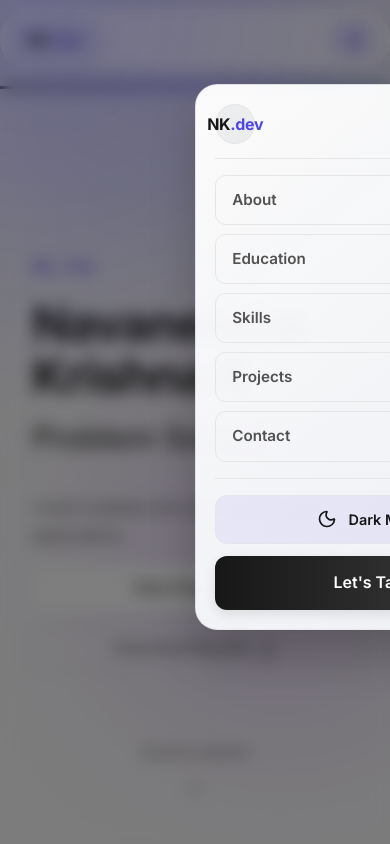
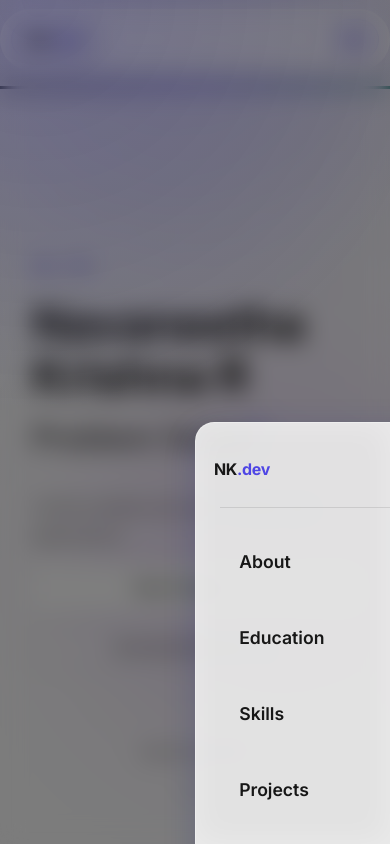
Before and after one commit to NavaneethaKrishna26/Portfolio-2026, a React app: page / in a window 390 px wide. Both pictures are taken after a click on the button "Open menu". Shown: the top 844 px of the page. Built offline with nearby package versions, Linux system fonts and the light colour scheme; the HTML template or start-up script is replaced by a standard one.

Commit message:
navbar mobile2

```diff
--- a/src/components/Navbar.jsx
+++ b/src/components/Navbar.jsx
@@ -149,10 +149,10 @@ const Navbar = () => {
           >
             <motion.div
               className="mobile-menu-content"
-              initial={{ y: -28, opacity: 0, scale: 0.96 }}
-              animate={{ y: 0, opacity: 1, scale: 1 }}
-              exit={{ y: -20, opacity: 0, scale: 0.97 }}
-              transition={{ type: 'spring', damping: 25, stiffness: 200 }}
+              initial={{ opacity: 0, scale: 0.92 }}
+              animate={{ opacity: 1, scale: 1 }}
+              exit={{ opacity: 0, scale: 0.9 }}
+              transition={{ type: 'spring', damping: 28, stiffness: 300 }}
               onClick={(e) => e.stopPropagation()}
             >
               <div className="mobile-menu-header">
--- a/src/index.css
+++ b/src/index.css
@@ -527,54 +527,73 @@ html.dark .mobile-toggle button {
   background:
     radial-gradient(circle at 10% 0%, rgba(79, 70, 229, 0.14), transparent 45%),
     rgba(8, 8, 8, 0.52);
-  backdrop-filter: blur(8px);
-  -webkit-backdrop-filter: blur(8px);
+  backdrop-filter: blur(12px);
+  -webkit-backdrop-filter: blur(12px);
   z-index: 999;
 }
 
 .mobile-menu-content {
   position: absolute;
-  top: 5.25rem;
+  top: 50%;
   left: 50%;
-  transform: translateX(-50%);
-  width: min(90vw, 380px);
-  background: linear-gradient(140deg, rgba(255, 255, 255, 0.97), rgba(244, 246, 251, 0.95));
-  border: 1px solid rgba(15, 23, 42, 0.08);
-  box-shadow: 0 25px 45px rgba(0, 0, 0, 0.22);
-  padding: 1.2rem;
+  transform: translate(-50%, -50%);
+  width: min(85vw, 400px);
+  max-height: 85vh;
+  background: rgba(255, 255, 255, 0.85);
+  backdrop-filter: blur(16px);
+  -webkit-backdrop-filter: blur(16px);
+  border: 1px solid rgba(255, 255, 255, 0.3);
+  box-shadow: 0 8px 32px rgba(31, 38, 135, 0.2);
+  padding: 1.5rem;
   display: flex;
   flex-direction: column;
-  border-radius: 1.4rem;
+  border-radius: 1.2rem;
+  overflow-y: auto;
 }
 
 html.dark .mobile-menu-content {
-  background: linear-gradient(145deg, rgba(18, 18, 18, 0.98), rgba(24, 24, 24, 0.95));
-  border-color: rgba(255, 255, 255, 0.09);
-  box-shadow: 0 25px 45px rgba(0, 0, 0, 0.56);
+  background: rgba(15, 15, 15, 0.9);
+  backdrop-filter: blur(16px);
+  -webkit-backdrop-filter: blur(16px);
+  border: 1px solid rgba(255, 255, 255, 0.1);
+  box-shadow: 0 8px 32px rgba(0, 0, 0, 0.4);
 }
 
 .mobile-menu-header {
   display: flex;
   justify-content: space-between;
   align-items: center;
-  margin-bottom: 1rem;
-  border-bottom: 1px solid var(--border-color);
-  padding-bottom: 0.85rem;
+  margin-bottom: 1.5rem;
+  border-bottom: 1px solid rgba(0, 0, 0, 0.1);
+  padding-bottom: 1rem;
   width: 100%;
 }
 
+html.dark .mobile-menu-header {
+  border-bottom-color: rgba(255, 255, 255, 0.1);
+}
+
 .mobile-menu-header button {
-  background: rgba(15, 23, 42, 0.06);
-  border: 1px solid var(--border-color);
-  border-radius: 50%;
-  width: 40px;
-  height: 40px;
+  background: transparent;
+  border: none;
+  border-radius: 0.5rem;
+  width: 44px;
+  height: 44px;
   display: flex;
   align-items: center;
   justify-content: center;
   cursor: pointer;
   color: var(--text-main);
-  transition: all 0.2s;
+  transition: all 0.2s ease;
+  padding: 0.5rem;
+}
+
+.mobile-menu-header button:hover {
+  background: rgba(0, 0, 0, 0.05);
+}
+
+html.dark .mobile-menu-header button:hover {
+  background: rgba(255, 255, 255, 0.05);
 }
 
 .mobile-menu-header button:active {
@@ -584,41 +603,66 @@ html.dark .mobile-menu-content {
 .mobile-nav-links {
   display: flex;
   flex-direction: column;
-  gap: 0.55rem;
+  gap: 1rem;
   flex-grow: 1;
 }
 
 .mobile-nav-links a {
-  font-size: 0.95rem;
+  font-size: 1.1rem;
   font-weight: 600;
-  color: var(--text-muted);
-  padding: 0.75rem 1rem;
-  border: 1px solid var(--border-color);
-  border-radius: 0.65rem;
-  transition: color 0.2s, transform 0.2s, border-color 0.2s, background-color 0.2s;
+  color: var(--text-main);
+  padding: 1rem 1.2rem;
+  border: none;
+  border-radius: 0.75rem;
+  transition: all 0.25s ease-out;
   display: flex;
   align-items: center;
   justify-content: flex-start;
-  gap: 0.5rem;
+  gap: 0.75rem;
   width: 100%;
   box-sizing: border-box;
-}
-
-.mobile-nav-links a:hover,
+  background: transparent;
+}
+
+.mobile-nav-links a span {
+  flex: 1;
+}
+
+.mobile-nav-links a:hover {
+  background-color: rgba(79, 70, 229, 0.12);
+  color: var(--accent-color);
+  transform: translateX(4px);
+}
+
 .mobile-nav-links a.active {
+  background: rgba(79, 70, 229, 0.15);
   color: var(--accent-color);
-  transform: translateX(2px);
-  border-color: rgba(79, 70, 229, 0.35);
-  background-color: rgba(79, 70, 229, 0.08);
+  font-weight: 700;
+}
+
+html.dark .mobile-nav-links a {
+  color: #e5e5e5;
+}
+
+html.dark .mobile-nav-links a:hover {
+  background-color: rgba(99, 102, 241, 0.15);
+}
+
+html.dark .mobile-nav-links a.active {
+  background: rgba(99, 102, 241, 0.2);
 }
 
 .mobile-bottom-actions {
-  margin-top: 1rem;
+  margin-top: auto;
   display: flex;
   flex-direction: column;
-  gap: 0.75rem;
-  border-top: 1px solid var(--border-color);
-  padding-top: 1rem;
+  gap: 1rem;
+  border-top: 1px solid rgba(0, 0, 0, 0.1);
+  padding-top: 1.5rem;
+}
+
+html.dark .mobile-bottom-actions {
+  border-top-color: rgba(255, 255, 255, 0.1);
 }
 
 .theme-toggle-mobile {
@@ -626,20 +670,37 @@ html.dark .mobile-menu-content {
   align-items: center;
   justify-content: center;
   gap: 0.75rem;
-  padding: 0.85rem;
-  background: rgba(79, 70, 229, 0.08);
-  border: 1px solid var(--border-color);
+  padding: 0.95rem 1.2rem;
+  background: rgba(79, 70, 229, 0.1);
+  border: 1px solid rgba(79, 70, 229, 0.2);
   border-radius: 0.75rem;
   color: var(--text-main);
   font-weight: 600;
-  font-size: 0.9rem;
+  font-size: 0.95rem;
   cursor: pointer;
   width: 100%;
+  transition: all 0.25s ease-out;
+}
+
+.theme-toggle-mobile:hover {
+  background: rgba(79, 70, 229, 0.15);
+  border-color: rgba(79, 70, 229, 0.3);
+}
+
+html.dark .theme-toggle-mobile {
+  background: rgba(99, 102, 241, 0.12);
+  border-color: rgba(99, 102, 241, 0.2);
+  color: #e5e5e5;
+}
+
+html.dark .theme-toggle-mobile:hover {
+  background: rgba(99, 102, 241, 0.18);
+  border-color: rgba(99, 102, 241, 0.3);
 }
 
 .mobile-bottom-actions .btn {
   width: 100%;
-  padding: 0.9rem;
+  padding: 1rem 1.2rem;
 }
 
 @media (max-width: 520px) {
```
